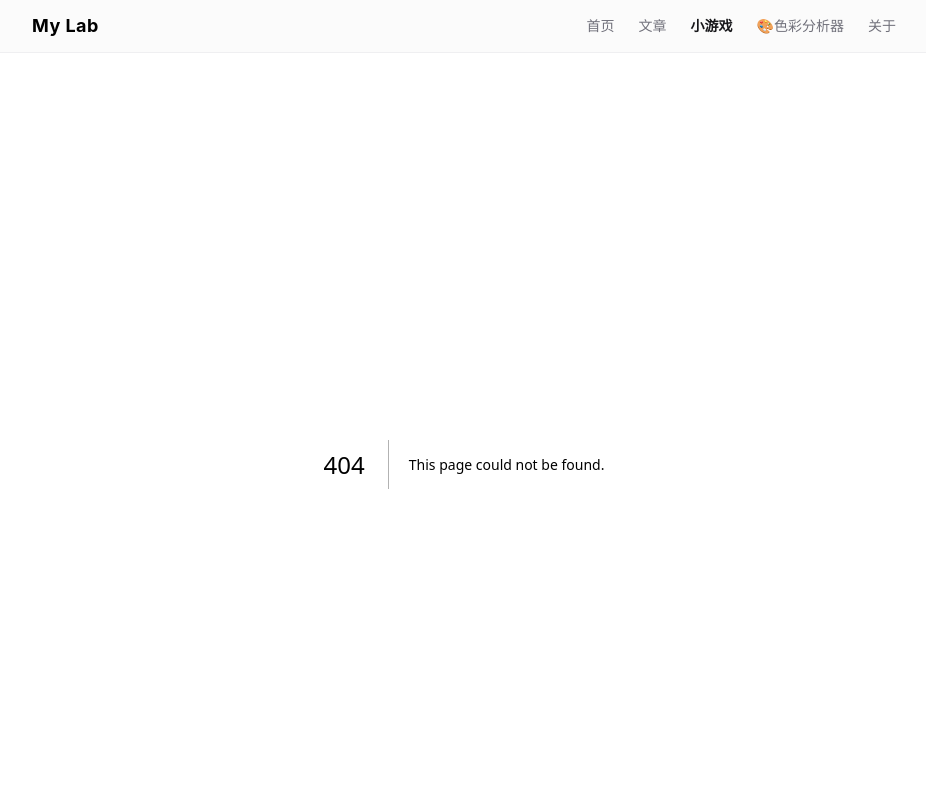
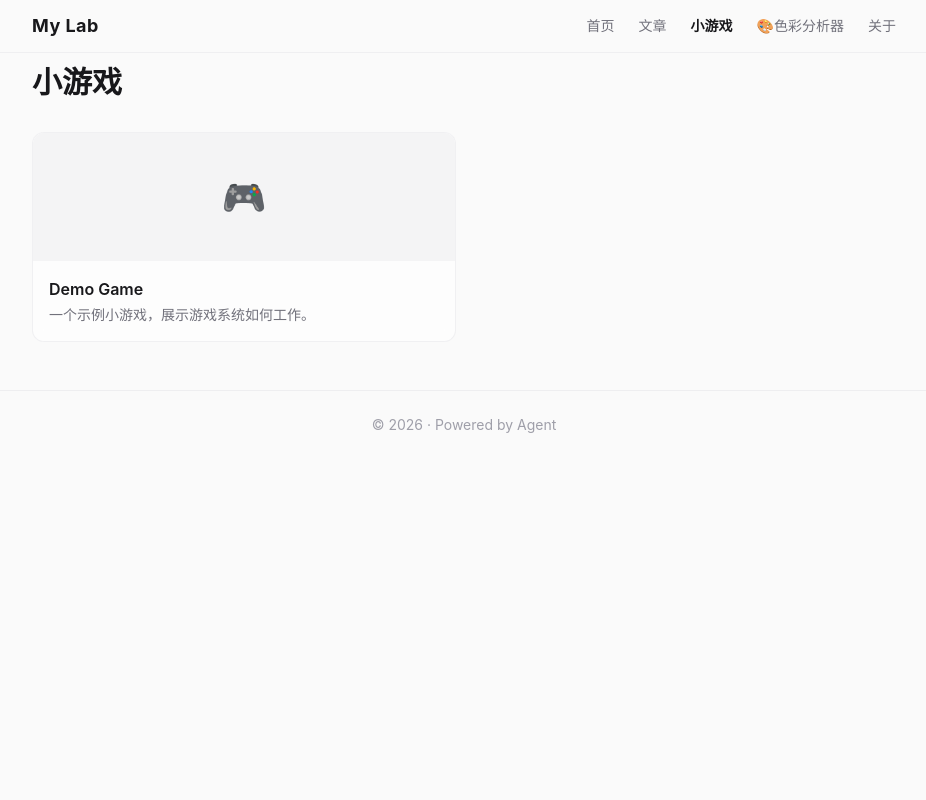
Before and after one commit to Dusk-Hermit/my-site, a Next.js app: page /games in a window 1280 px wide. Before the commit this address had no page. Shown: the top 800 px of the page, without its empty margins (176-1102 px from the left). Built offline with nearby package versions, Linux system fonts and the light colour scheme.

Commit message:
feat: add game system with list, detail, and iframe embedding

```diff
--- /dev/null
+++ b/content/games/games.json
@@ -0,0 +1 @@
+[{"slug":"demo","name":"Demo Game","description":"一个示例小游戏，展示游戏系统如何工作。"}]
--- /dev/null
+++ b/public/games/demo/index.html
@@ -0,0 +1 @@
+<!DOCTYPE html><html lang="en"><head><meta charset="UTF-8"><title>Demo Game</title><style>body{display:flex;align-items:center;justify-content:center;min-height:100vh;margin:0;font-family:sans-serif;background:#f4f4f5;color:#18181b}main{text-align:center}h1{font-size:2rem}p{color:#71717a}</style></head><body><main><h1>🎮 Demo Game</h1><p>你的小游戏将在这里显示</p></main></body></html>
--- /dev/null
+++ b/src/app/games/[slug]/page.tsx
@@ -0,0 +1,21 @@
+import { getAllGames } from "@/lib/games";
+import { notFound } from "next/navigation";
+
+export async function generateStaticParams() {
+  return (await getAllGames()).map((g) => ({ slug: g.slug }));
+}
+
+export default async function GamePage({ params }: { params: Promise<{ slug: string }> }) {
+  const { slug } = await params;
+  const game = (await getAllGames()).find((g) => g.slug === slug);
+  if (!game) notFound();
+  return (
+    <div>
+      <h1 className="text-2xl font-bold">{game.name}</h1>
+      <p className="mt-2 text-zinc-500">{game.description}</p>
+      <div className="mt-6 overflow-hidden rounded-xl border border-zinc-200">
+        <iframe src={`/games/${slug}/index.html`} title={game.name} className="h-[500px] w-full" />
+      </div>
+    </div>
+  );
+}
--- /dev/null
+++ b/src/app/games/page.tsx
@@ -0,0 +1,15 @@
+import { getAllGames } from "@/lib/games";
+import { GameCard } from "@/components/GameCard";
+
+export default async function GamesPage() {
+  const games = await getAllGames();
+  if (games.length === 0) {
+    return <div className="py-20 text-center text-zinc-400"><p className="text-lg">即将上线</p><p className="mt-1 text-sm">小游戏正在开发中...</p></div>;
+  }
+  return (
+    <div>
+      <h1 className="text-3xl font-bold">小游戏</h1>
+      <div className="mt-8 grid gap-4 sm:grid-cols-2">{games.map((g) => <GameCard key={g.slug} {...g} />)}</div>
+    </div>
+  );
+}
--- /dev/null
+++ b/src/components/GameCard.tsx
@@ -0,0 +1,14 @@
+import Link from "next/link";
+import type { Game } from "@/lib/games";
+
+export function GameCard({ slug, name, description }: Game) {
+  return (
+    <Link href={`/games/${slug}`} className="group block overflow-hidden rounded-xl border border-zinc-200/50 bg-white/60 backdrop-blur-sm transition hover:-translate-y-1 hover:shadow-lg">
+      <div className="flex h-32 items-center justify-center bg-zinc-100 text-4xl">🎮</div>
+      <div className="p-4">
+        <h3 className="font-semibold">{name}</h3>
+        <p className="mt-1 text-sm text-zinc-500">{description}</p>
+      </div>
+    </Link>
+  );
+}
--- /dev/null
+++ b/src/lib/games.ts
@@ -0,0 +1,11 @@
+import fs from "fs";
+import path from "path";
+
+export type Game = { slug: string; name: string; description: string; cover?: string };
+
+const GAMES_FILE = path.join(process.cwd(), "content", "games", "games.json");
+
+export async function getAllGames(): Promise<Game[]> {
+  if (!fs.existsSync(GAMES_FILE)) return [];
+  return JSON.parse(fs.readFileSync(GAMES_FILE, "utf-8")) as Game[];
+}
```
Also changed, not shown: 1 other file (tests, documents, lock files or other folders).
